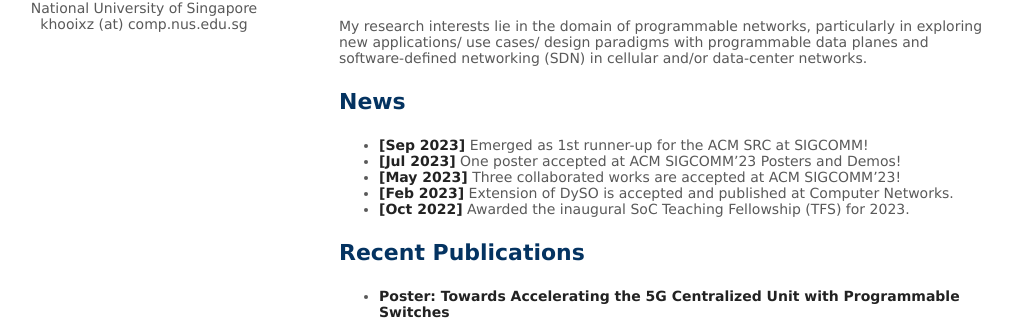
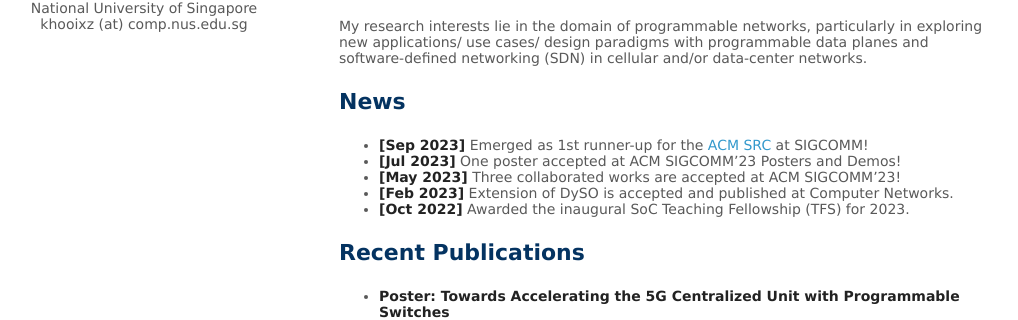
Before and after one commit to khooi8913/khooi8913.github.io, a Jekyll site: the page built from index.md, in a window 1280 px wide and 900 px high. Shown: the part 347-667 px from the top of the window, without its empty margins (131-1149 px from the left). Built offline with Jekyll 4.4.1, drawn with Linux system fonts in a browser that asks for light colours; nearby versions of some CDN libraries; a style sheet for code colours, icons or effects is not loaded; our own code applies the rules of GitHub Pages for plain Markdown files; some of the changed lines change nothing that is shown.

Commit message:
added link for src

```diff
--- a/index.md
+++ b/index.md
@@ -18,7 +18,7 @@ My research interests lie in the domain of programmable networks, particularly i
 
 ## News
 
-- **[Sep 2023]** Emerged as 1st runner-up for the ACM SRC at SIGCOMM!
+- **[Sep 2023]** Emerged as 1st runner-up for the [ACM SRC](https://src.acm.org/winners/2024) at SIGCOMM!
 - **[Jul 2023]** One poster accepted at ACM SIGCOMM'23 Posters and Demos!
 - **[May 2023]** Three collaborated works are accepted at ACM SIGCOMM'23!
 - **[Feb 2023]** Extension of DySO is accepted and published at Computer Networks.
```
